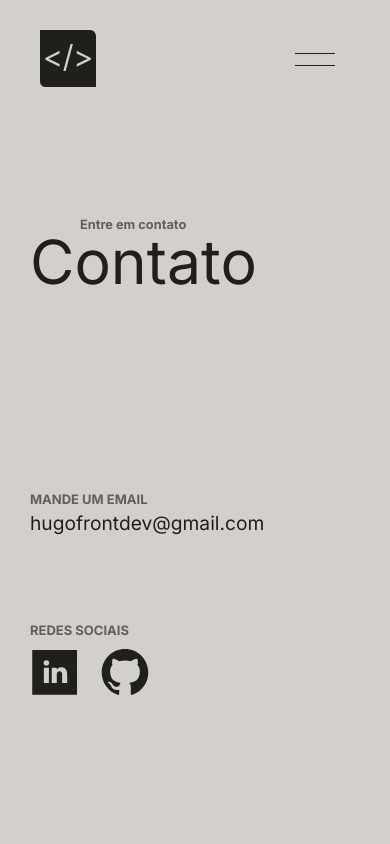
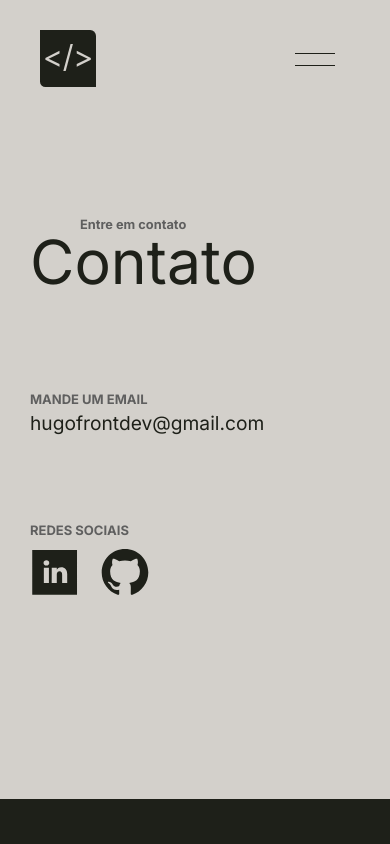
Before and after one commit to hugoiandev/my-portfolio, a React (Create React App) app: page /contact in a window 390 px wide. Shown: the top 844 px of the page. Built offline with nearby package versions, Linux system fonts and the light colour scheme.

Commit message:
fix margin on page contact

```diff
--- a/src/Pages/Contact/Contact.module.scss
+++ b/src/Pages/Contact/Contact.module.scss
@@ -2,9 +2,17 @@
 .contact {
   margin-bottom: 400px;
 
+  @media(max-width: 600px) {
+    margin-bottom: 200px;
+  }
+
   .containerContact {
     display: flex;
     margin-top: 200px;
+
+    @media(max-width: 600px) {
+      margin-top: 100px;
+    }
 
     @media(max-width: 1230px) {
       flex-direction: column;
```
